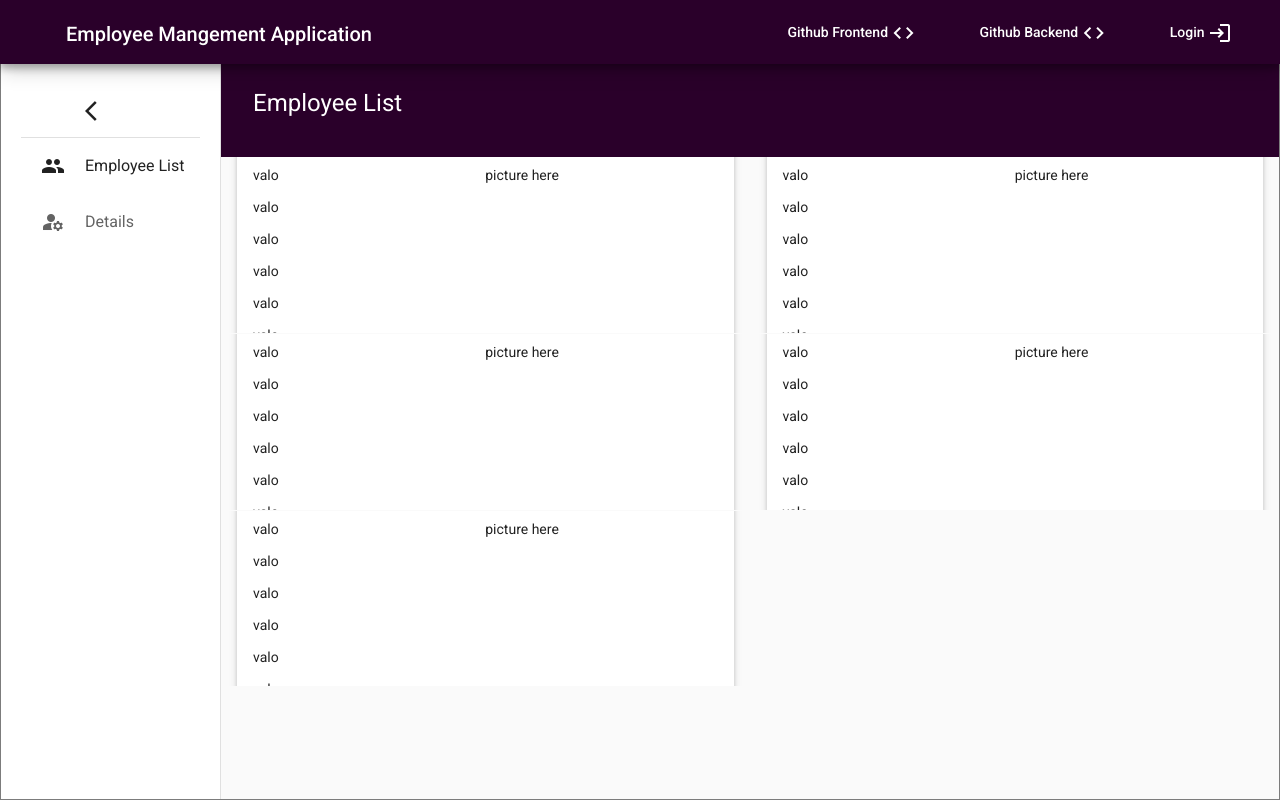
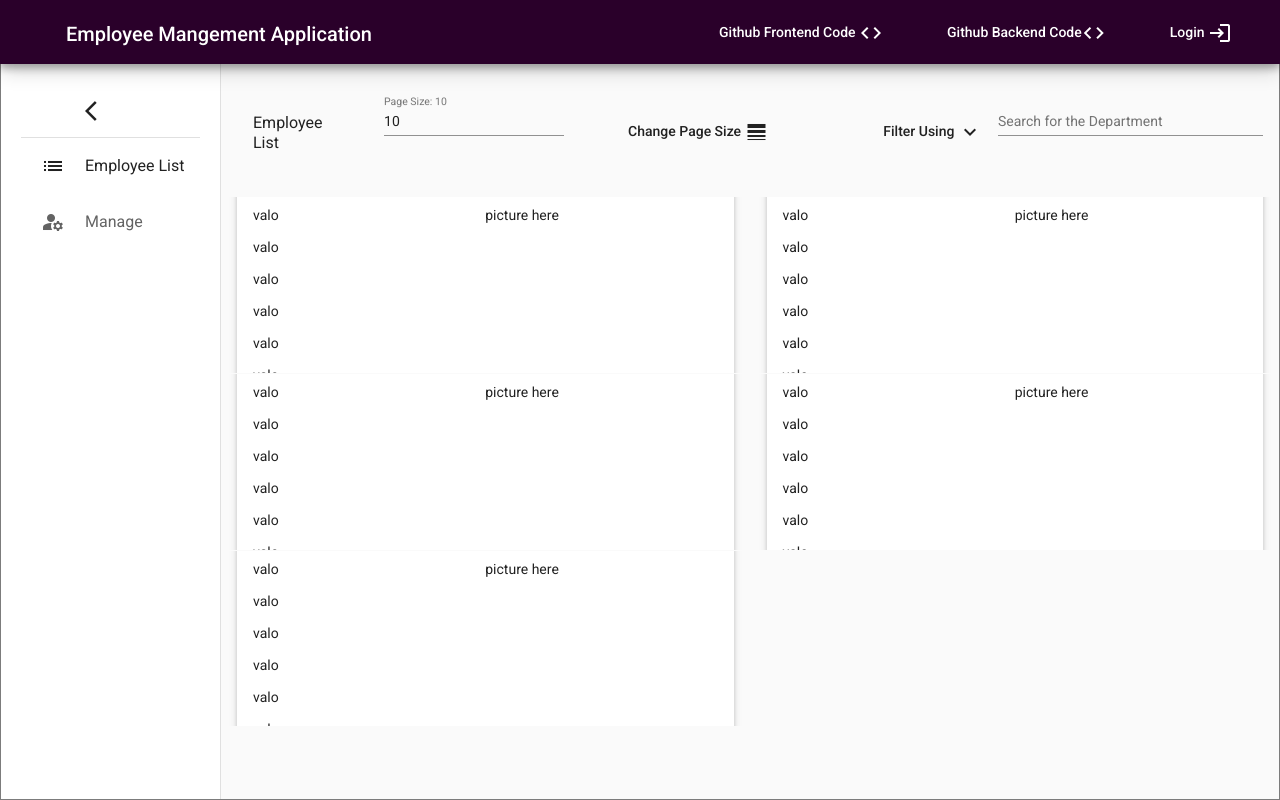
Before and after one commit to RishabhSharma333/rapid-front, an Angular app: page / in a window 1280 px wide. Built offline with nearby package versions, Linux system fonts and the light colour scheme.

Commit message:
done with most parts

```diff
--- a/src/app/employee-list/employee-details/employee-details.component.html
+++ b/src/app/employee-list/employee-details/employee-details.component.html
@@ -1,64 +1,75 @@
 <div class="columns">
-  <form [formGroup]="profileForm" style="text-align: center">
+  <form [formGroup]="profileForm" style="text-align: center;margin: 4rem;">
     <mat-card style="margin: 1rem; width: 50%">
       <mat-card-header>
         <mat-card-title> Edit Profile Information </mat-card-title>
       </mat-card-header>
       <mat-card-content fxLayout="column">
-        <mat-form-field style="margin: 1rem">
+          <div fxLayout="row">
+               <mat-form-field style="margin: 1rem;width: 50%;" >
           <mat-label>First Name</mat-label>
           <input matInput formControlName="first_name" />
-          <mat-icon matSuffix>sentiment_very_satisfied</mat-icon>
-          <mat-hint>some Hint Here</mat-hint>
+          <mat-hint *ngIf="this.profileForm.controls.first_name.touched&&this.profileForm.controls.first_name.status=='INVALID'">Invalid  First name</mat-hint>
+
         </mat-form-field>
 
-        <mat-form-field style="margin: 1rem">
+        <mat-form-field style="margin: 1rem;width: 50%;" >
           <mat-label>Last Name</mat-label>
-          <input matInput formControlName="last_name" />
-          <mat-icon matSuffix>sentiment_very_satisfied</mat-icon>
-          <mat-hint>some Hint Here</mat-hint>
+          <input matInput formControlName="last_name"  />
+          <mat-hint *ngIf="this.profileForm.controls.last_name.touched&&this.profileForm.controls.last_name.status=='INVALID'">Invalid Last Name</mat-hint>
+
+        </mat-form-field>
+          </div>
+
+          <div fxLayout="row">
+            <mat-form-field style="margin: 1rem;width: 50%;" >
+          <mat-label>Email Address</mat-label>
+          <input type="email" matInput formControlName="email_address" />
+          <mat-icon matSuffix *ngIf="this.profileForm.controls.email_address.touched&&this.profileForm.controls.email_address.status=='VALID'">check</mat-icon>
+          <mat-hint *ngIf="this.profileForm.controls.email_address.touched&&this.profileForm.controls.email_address.status=='INVALID'">Invalid Email</mat-hint>
         </mat-form-field>
 
-        <mat-form-field style="margin: 1rem">
-          <mat-label>Email Address</mat-label>
-          <input type="email" matInput formControlName="email_address" />
-          <mat-icon matSuffix>sentiment_very_satisfied</mat-icon>
-          <mat-hint>some Hint Here</mat-hint>
+        <mat-form-field style="margin: 1rem;width: 50%;" >
+          <mat-label>Mobile Number</mat-label>
+          <input type="text" matInput formControlName="contact_number" minlength="10" maxlength="10" />
+          <mat-icon matSuffix *ngIf="this.profileForm.controls.contact_number.touched&&this.profileForm.controls.contact_number.status=='VALID'">check</mat-icon>
+          <mat-hint *ngIf="this.profileForm.controls.contact_number.touched&&this.profileForm.controls.contact_number.status=='INVALID'">Invalid Mobile Number</mat-hint>
+        </mat-form-field>
+          </div>
+
+
+          <div fxLayout="row">
+            <mat-form-field style="margin: 1rem;width: 50%;" >
+
+          <mat-label>Department Name</mat-label>
+          <input type="text" matInput formControlName="department_name" />
+          <mat-hint *ngIf="this.profileForm.controls.department_name.touched&&this.profileForm.controls.department_name.status=='INVALID'">Invalid Department</mat-hint>
         </mat-form-field>
 
-        <mat-form-field style="margin: 1rem">
-          <mat-label>Mobile Number</mat-label>
-          <input type="text" matInput formControlName="contact_number" />
-          <mat-icon matSuffix>sentiment_very_satisfied</mat-icon>
-          <mat-hint>some Hint Here</mat-hint>
-        </mat-form-field>
+        <mat-form-field style="margin: 1rem;width: 50%;" >
 
-        <mat-form-field style="margin: 1rem">
-          <mat-label>Department Name</mat-label>
-          <input type="text" matInput formControlName="department_name" />
-          <mat-icon matSuffix>sentiment_very_satisfied</mat-icon>
-          <mat-hint>some hint here</mat-hint>
-        </mat-form-field>
-
-        <mat-form-field style="margin: 1rem">
           <mat-label>Position </mat-label>
           <input type="text" matInput formControlName="position_name" />
-          <mat-icon matSuffix>sentiment_very_satisfied</mat-icon>
-          <mat-hint>some hint here</mat-hint>
+          <mat-hint *ngIf="this.profileForm.controls.position_name.touched&&this.profileForm.controls.position_name.status=='INVALID'">Invalid position</mat-hint>
         </mat-form-field>
+          </div>
 
-        <mat-form-field style="margin: 1rem">
+
+
+          <div fxLayout="row">
+              <mat-form-field style="margin: 1rem; width: 50%;">
           <mat-label>Salary</mat-label>
-          <input type="text" matInput formControlName="salary" />
-          <mat-icon matSuffix>sentiment_very_satisfied</mat-icon>
-          <mat-hint>some hint here</mat-hint>
+          <input type="number" matInput formControlName="salary" />
+          <mat-hint *ngIf="this.profileForm.controls.salary.touched&&this.profileForm.controls.salary.status=='INVALID'">Invalid Salary</mat-hint>
         </mat-form-field>
+          </div>
+
       </mat-card-content>
-      <button mat-raised-button style="margin: 1rem">Cancel</button>
+      <button mat-raised-button style="margin: 1rem"> Cancel <mat-icon>close</mat-icon></button>
       <button
         mat-raised-button
         style="margin: 1rem"
-        [disabled]="!this.profileForm.valid"
+
         (click)="submitForm()"
       >
         Submit Changes
--- a/src/app/employee-list/employee-details/employee-details.component.ts
+++ b/src/app/employee-list/employee-details/employee-details.component.ts
@@ -44,7 +44,7 @@ export class EmployeeDetailsComponent implements OnInit {
     ],
   });
   submitForm() {
-    console.log(this.profileForm.value);
+    console.log(this.profileForm);
     if (this.profileForm.valid) {
       console.log('form valid');
     }
--- a/src/app/employee-list/employee-list.component.html
+++ b/src/app/employee-list/employee-list.component.html
@@ -3,13 +3,13 @@
   <span class="example-spacer"></span>
   <span>
     <button mat-button style="margin: 1rem">
-      Github Frontend <mat-icon>code</mat-icon>
+      Github Frontend Code <mat-icon>code</mat-icon>
     </button>
   </span>
 
   <span>
     <button mat-button style="margin: 1rem">
-      Github Backend <mat-icon>code</mat-icon>
+      Github Backend Code<mat-icon>code</mat-icon>
     </button>
   </span>
   <span>
@@ -43,7 +43,7 @@
         [ngClass]="{ singleClass: path != 0 }"
         (click)="selectHome()"
       >
-        <mat-icon matListIcon>people</mat-icon>
+        <mat-icon matListIcon>list</mat-icon>
         <a *ngIf="showFiller" matLine>Employee List</a>
       </mat-list-item>
       <mat-list-item
@@ -51,7 +51,7 @@
         (click)="selectDetails()"
       >
         <mat-icon matListIcon> manage_accounts</mat-icon>
-        <a matLine *ngIf="showFiller">Details</a>
+        <a matLine *ngIf="showFiller">Manage</a>
       </mat-list-item>
     </mat-nav-list>
   </mat-drawer>
@@ -60,25 +60,84 @@
     <br />
     <br />
     <br />
+    <br>
 
     <div *ngIf="path == 0">
-      <div style="background-color: rgb(42, 0, 42); width: 100%; height: 6rem;">
+      <div
+        style="width: 100%; height: 6rem"
+        fxLayout="row"
+      >
+        <p style=" font-size: medium; padding: 2rem">
+          Employee List
+        </p>
 
-        <p style="color: white; font-size: x-large; padding: 2rem">
-            Employee List
+        <mat-form-field style="margin: 1rem; ">
+          <mat-label >Page Size: {{ pageSize }}</mat-label>
+          <input
+            matInput
+            type="number"
+            [(ngModel)]="pageSize"
+          />
+        </mat-form-field>
 
-        </p>
+        <button
+          mat-button
+          style="
+            height: 2rem;
+            margin-left: 2rem;
+            margin-top: 2rem;
+          "
+          *ngIf="pageSize != ''"
+        >
+          Change Page Size <mat-icon>line_weight</mat-icon>
+        </button>
+
+
+        <button
+          mat-button
+          [matMenuTriggerFor]="menu"
+          style=" height: 2rem; margin-left: 10%; margin-top: 2rem"
+        >
+          Filter Using <mat-icon>expand_more</mat-icon>
+        </button>
+        <mat-menu #menu="matMenu">
+          <button mat-menu-item (click)="selectSearchValue(1)">
+            Department
+          </button>
+          <button mat-menu-item (click)="selectSearchValue(2)">Position</button>
+        </mat-menu>
+
+        <mat-form-field style="margin: 1rem; width: 30%; ">
+          <mat-label
+            >Search for the
+            {{ searchSelect == 1 ? "Department" : "Position" }}</mat-label
+          >
+          <input matInput [(ngModel)]="searchFilter" />
+        </mat-form-field>
+
+        <button
+          mat-button
+          style="
+
+            height: 2rem;
+            margin-left: 2rem;
+            margin-top: 2rem;
+          "
+          *ngIf="searchFilter != ''"
+        >
+          Search <mat-icon>search</mat-icon>
+        </button>
       </div>
+      <br />
 
-      <mat-grid-list cols="2" rowHeight="3:1" >
+      <mat-grid-list cols="2" rowHeight="3:1">
         <mat-grid-tile *ngFor="let employee of employees">
           <mat-card class="mat-elevation-z3" style="margin: 1rem; width: 100%">
             <mat-card-title>
               <p>{{ employee.first_name }}</p>
             </mat-card-title>
             <mat-card-content fxLayout="row">
-
-              <div style="width: 50%;">
+              <div style="width: 50%">
                 <p>{{ employee.dlast_name }}</p>
                 <p>{{ employee.conta_name }}</p>
                 <p>{{ employee.depar_name }}</p>
@@ -86,9 +145,7 @@
                 <p>{{ employee.salary_nam }}</p>
                 <p>{{ employee.email_name }}</p>
               </div>
-              <div style="width: 50%;">
-                picture here
-              </div>
+              <div style="width: 50%">picture here</div>
             </mat-card-content>
           </mat-card>
         </mat-grid-tile>
--- a/src/app/employee-list/employee-list.component.ts
+++ b/src/app/employee-list/employee-list.component.ts
@@ -10,6 +10,9 @@ export class EmployeeListComponent implements OnInit {
   constructor() { }
   showFiller:boolean=true;
   path:number=0;
+  searchFilter:string='';
+  pageSize:number=10;
+  searchSelect:number=1;
   ngOnInit(): void {
     this.employees=[
       {
@@ -66,6 +69,9 @@ export class EmployeeListComponent implements OnInit {
     this.path=1;
   }
   employees:any;
+  selectSearchValue(num:number){
+   this.searchSelect=num;
+  }
 
 
 }
```
Also changed, not shown: src/app/app.module.ts (+10 -15 lines), src/app/employee-list/employee-list.component.css (line endings or trailing spaces).
